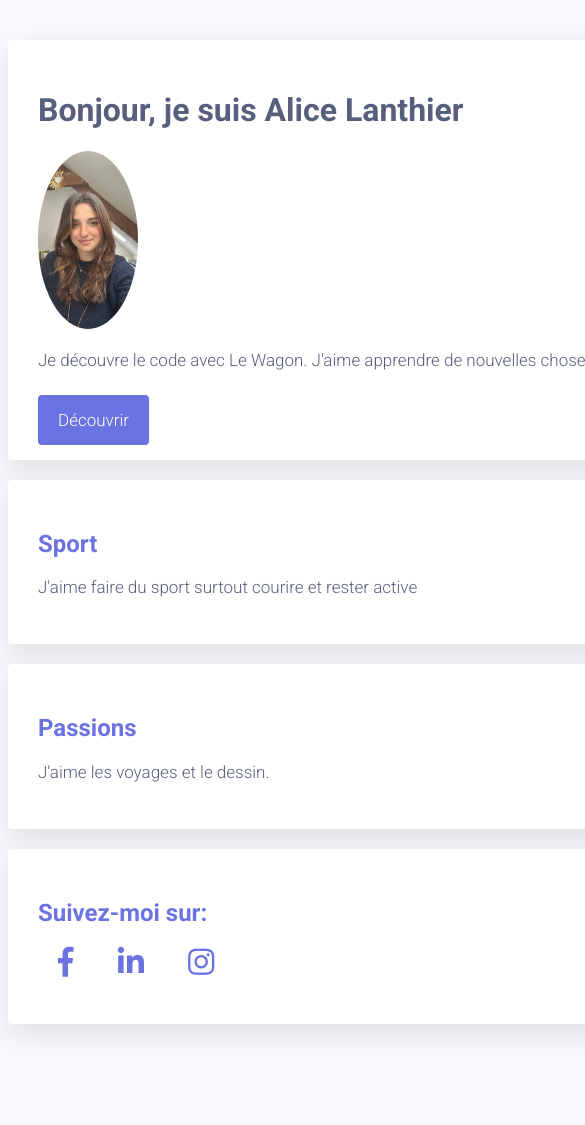
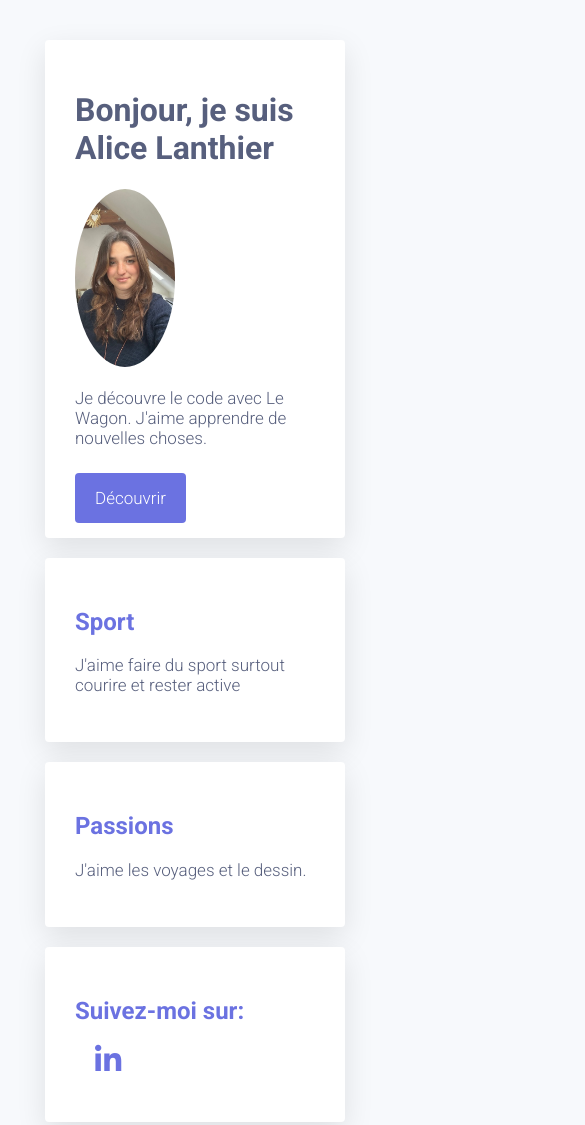
Before and after one commit to Alice-Lanthier/my-profile, a plain HTML site: page index.html in a window 390 px wide. Shown: the top 1125 px of the page, 585 px wide, since content can reach past the window. Before the commit the page ends 1064 px from the top, so only its background shows below. Drawn offline with Linux system fonts and the light colour scheme.

Commit message:
Add files via upload

```diff
--- a/index.html
+++ b/index.html
@@ -20,7 +20,7 @@
         <p>
           Je découvre le code avec Le Wagon. J'aime apprendre de nouvelles choses.
         </p>
-        <a href="#" class="btn-blue">Découvrir</a>
+        <a href="#passions" class="btn-blue">Découvrir</a>
       </div>
 
       <div class="card-white">
@@ -30,7 +30,7 @@
         </p>
       </div>
 
-      <div class="card-white">
+       <div class="card-white" id="passions">
         <h2>Passions</h2>
         <p>
           J'aime les voyages et le dessin.
@@ -42,18 +42,8 @@
 
         <ul class="list-inline">
   <li>
-    <a href="#">
-      <i class="fab fa-facebook-f"></i>
-    </a>
-  </li>
-  <li>
-    <a href="#">
+    <a href="https://www.linkedin.com/in/alice-lanthier-9155b2394" target="_blank">
       <i class="fab fa-linkedin-in"></i>
-    </a>
-  </li>
-  <li>
-    <a href="#">
-      <i class="fab fa-instagram"></i>
     </a>
   </li>
 </ul>
--- a/style.css
+++ b/style.css
@@ -85,3 +85,34 @@ a:hover {
 #introduction p {
   margin-bottom: 40px;
 }
+@media (max-width: 960px) {
+  .container {
+    width: 700px;
+  }
+}
+
+@media (max-width: 720px) {
+  .container {
+    width: 500px;
+  }
+}
+
+@media (max-width: 540px) {
+  .container {
+    width: 300px;
+  }
+}
+.list-inline i {
+  font-size: 30px;
+}
+
+.list-inline i:hover {
+  color: black;
+}
+html {
+  scroll-behavior: smooth;
+}
+.btn-blue:hover {
+  background-color: black;
+  color: white;
+}
```
